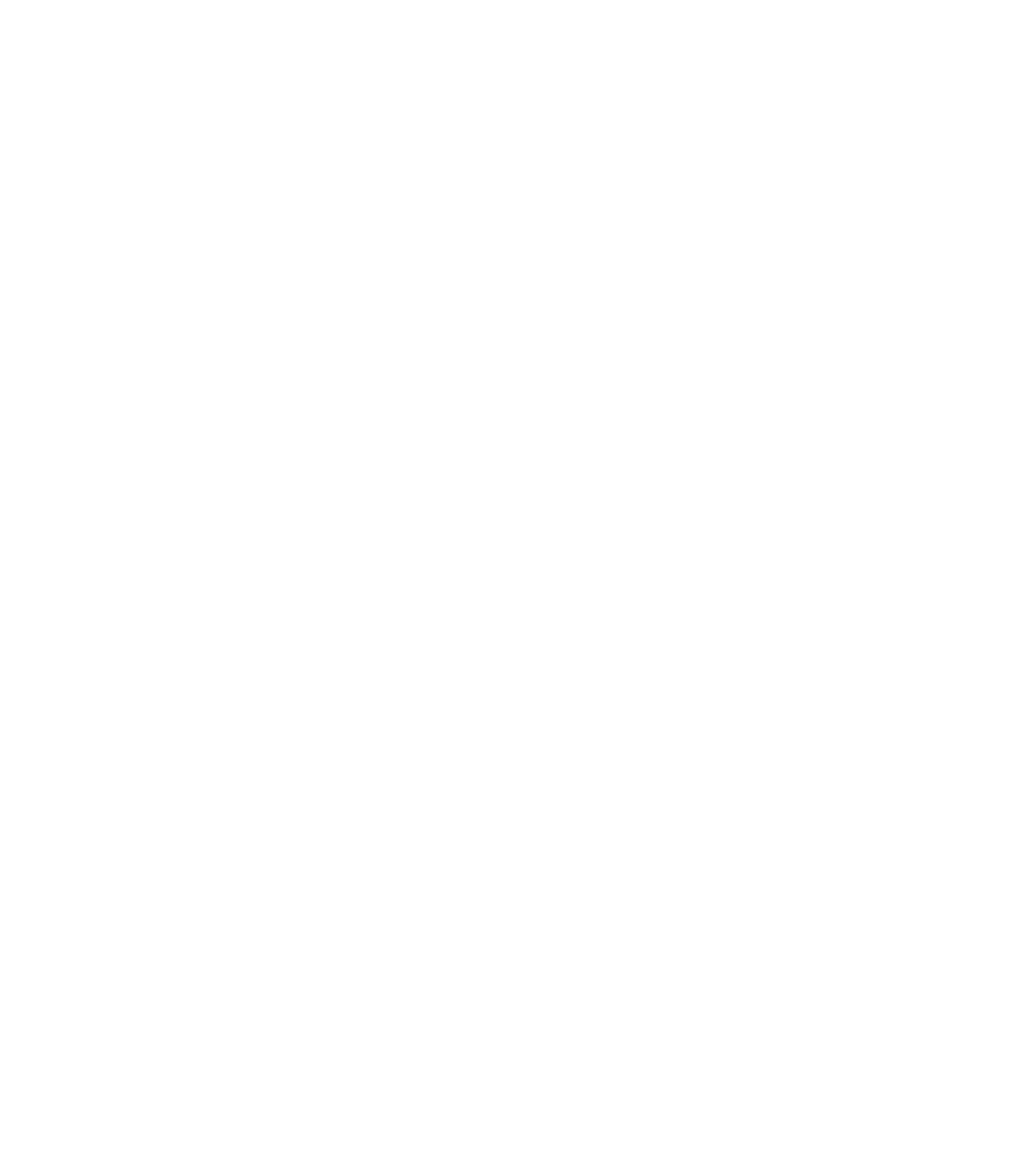
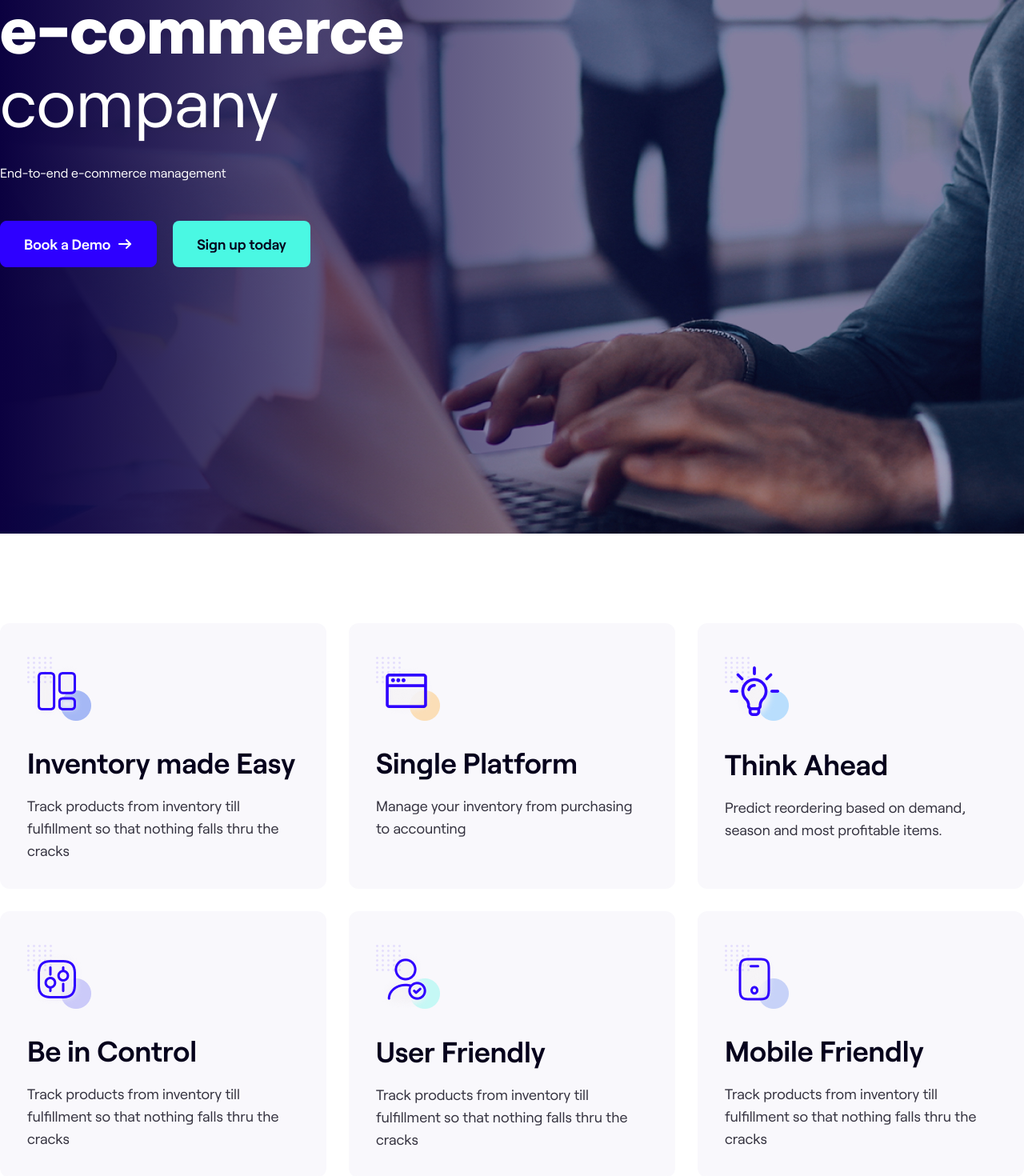
Before and after one commit to ashikrahman-ash/inventory-vue, a Nuxt app: page /json-data in a window 1280 px wide. Before the commit this address had no page. Shown: the part 438-1908 px from the top of the page at 80% size. Before the commit the page ends 800 px from the top, so only its background shows below. Built offline with nearby package versions, Linux system fonts and the light colour scheme.

Commit message:
Data listing

```diff
--- a/assets/css/main.css
+++ b/assets/css/main.css
@@ -75,7 +75,6 @@
 
 /* Hero section -/Start */
 .common-btn {
-    padding: 18px 30px;
     font-size: 18px;
     line-height: 22px;
 }
--- a/components/Header.vue
+++ b/components/Header.vue
@@ -10,8 +10,8 @@
                     </div>
                     <div class="menu-bar text-white flex-auto flex items-center justify-center gap-8">
                         <NuxtLink to="/">Home</NuxtLink>
-                        <NuxtLink to="">Features</NuxtLink>
-                        <NuxtLink to="">Company</NuxtLink>
+                        <NuxtLink to="/features">Features</NuxtLink>
+                        <NuxtLink to="/json-data">Company</NuxtLink>
                         <NuxtLink to="">Intergrations</NuxtLink>
                         <NuxtLink to="">Pricing</NuxtLink>
                         <NuxtLink to="">Help Center</NuxtLink>
--- a/components/PrimaryBtn.vue
+++ b/components/PrimaryBtn.vue
@@ -1,13 +1,16 @@
 <template>
     <div>
-        <NuxtLink to="/" class="common-btn bg-main_purple text-white rounded-lg flex gap-2 justify-center items-center font-semibold">
+        <NuxtLink to="/"
+            class="common-btn py-[17px] px-[29px] bg-main_purple text-white border border-main_purple rounded-lg flex gap-2 justify-center items-center font-semibold hover:bg-transparent transition-all duration-200 hover:text-main_purple">
             <span>
                 <slot />
             </span>
             <span>
                 <svg width="20" height="20" viewBox="0 0 20 20" fill="none" xmlns="http://www.w3.org/2000/svg">
-                    <path d="M12.0254 4.94165L17.0837 9.99998L12.0254 15.0583" stroke="white" stroke-width="2" stroke-miterlimit="10" stroke-linecap="round" stroke-linejoin="round"/>
-                    <path d="M2.91699 10H16.942" stroke="white" stroke-width="2" stroke-miterlimit="10" stroke-linecap="round" stroke-linejoin="round"/>
+                    <path d="M12.0254 4.94165L17.0837 9.99998L12.0254 15.0583" stroke="white" stroke-width="2"
+                        stroke-miterlimit="10" stroke-linecap="round" stroke-linejoin="round" />
+                    <path d="M2.91699 10H16.942" stroke="white" stroke-width="2" stroke-miterlimit="10"
+                        stroke-linecap="round" stroke-linejoin="round" />
                 </svg>
             </span>
         </NuxtLink>
@@ -15,10 +18,11 @@
 </template>
 
 <script>
-    export default {
+export default {
 
-    }
+}
 </script>
+
 
 <style>
 
--- a/components/SecondaryBtn.vue
+++ b/components/SecondaryBtn.vue
@@ -1,6 +1,6 @@
 <template>
     <div>
-        <NuxtLink to="/" class="common-btn bg-secondary text-dark1 rounded-lg font-semibold flex">
+        <NuxtLink to="/" class="common-btn bg-secondary text-dark1 font-semibold flex py-[18px] px-[30px] rounded-lg">
             <slot />
         </NuxtLink>
     </div>
--- /dev/null
+++ b/layouts/default.vue
@@ -0,0 +1,7 @@
+<template>
+    <div>
+        <Header />
+            <slot />
+        <Footer />
+    </div>
+</template>
--- a/pages/index.vue
+++ b/pages/index.vue
@@ -1,88 +1,88 @@
 <template>
     <div>
-        <Header />
+        <NuxtLayout>
+
             <HomeHero />
 
             <section class="services-wrapper pb-20">
                 <div class="container mx-auto py-[100px] px-40 mt-[-200px] bg-white rounded-[20px]">
                     <div class="services-box grid grid-cols-3 gap-[30px] ">
-                    <div class="service-item pt-10 px-8 pb-8 bg-dark7 rounded-xl border-2 border-dark7 hover:border-dark5 hover:bg-white transition-colors duration-200">
+
+                        <div v-for="service in services" class="service-item pt-10 px-8 pb-8 bg-dark7 rounded-xl border-2 border-dark7 hover:border-dark5 hover:bg-white transition-colors duration-200">
                             <div class="service-icon mb-8">
-                            <img src="../assets/img/services-icon-1.png" alt="" class=" max-w-full">
+                                <img :src="service.icon" alt="" class=" max-w-full">
                             </div>
                             <h3 class="service-heading font-semibold text-dark1 text-4xl mb-5">
-                            Inventory made Easy
+                                {{ service.name }}
                             </h3>
                             <p class=" text-dark2 text-lg">
-                            Track products from inventory till fulfillment so that nothing falls thru the cracks</p>
-                    </div>
-                    <div class="service-item pt-10 px-8 pb-8 bg-dark7 rounded-xl border-2 border-dark7 hover:border-dark5 hover:bg-white transition-colors duration-200">
-                        <div class="service-icon mb-8">
-                            <img src="../assets/img/services-icon-2.png" alt="" class=" max-w-full">
-                        </div>
-                        <h3 class="service-heading font-semibold text-dark1 text-4xl mb-5">
-                            Single Platform
-                        </h3>
-                        <p class=" text-dark2 text-lg">
-                            Manage your inventory from purchasing to accounting
+                                {{ service.content }}
                             </p>
                         </div>
-                    <div class="service-item pt-10 px-8 pb-8 bg-dark7 rounded-xl border-2 border-dark7 hover:border-dark5 hover:bg-white transition-colors duration-200">
-                        <div class="service-icon mb-8">
-                            <img src="../assets/img/services-icon-3.png" alt="" class=" max-w-full">
-                        </div>
-                        <h3 class="service-heading font-semibold text-dark1 text-4xl mb-5">
-                            Think Ahead
-                        </h3>
-                        <p class=" text-dark2 text-lg">
-                            Predict reordering based on demand, season and most profitable items.
-                        </p>
-                    </div>
-                    <div class="service-item pt-10 px-8 pb-8 bg-dark7 rounded-xl border-2 border-dark7 hover:border-dark5 hover:bg-white transition-colors duration-200">
-                        <div class="service-icon mb-8">
-                            <img src="../assets/img/services-icon-4.png" alt="" class=" max-w-full">
-                        </div>
-                        <h3 class="service-heading font-semibold text-dark1 text-4xl mb-5">
-                            Be in Control
-                        </h3>
-                        <p class=" text-dark2 text-lg">
-                            Track products from inventory till fulfillment so that nothing falls thru the cracks
-                        </p>
-                    </div>
-                    <div class="service-item pt-10 px-8 pb-8 bg-dark7 rounded-xl border-2 border-dark7 hover:border-dark5 hover:bg-white transition-colors duration-200">
-                        <div class="service-icon mb-8">
-                            <img src="../assets/img/services-icon-5.png" alt="" class=" max-w-full">
-                        </div>
-                        <h3 class="service-heading font-semibold text-dark1 text-4xl mb-5">
-                            User Friendly
-                        </h3>
-                        <p class=" text-dark2 text-lg">
-                            Track products from inventory till fulfillment so that nothing falls thru the cracks
-                        </p>
-                    </div>
-                    <div class="service-item pt-10 px-8 pb-8 bg-dark7 rounded-xl border-2 border-dark7 hover:border-dark5 hover:bg-white transition-colors duration-200">
-                        <div class="service-icon mb-8">
-                            <img src="../assets/img/services-icon-6.png" alt="" class=" max-w-full">
-                        </div>
-                        <h3 class="service-heading font-semibold text-dark1 text-4xl mb-5">
-                            Mobile Friendly
-                        </h3>
-                        <p class=" text-dark2 text-lg">
-                            Track products from inventory till fulfillment so that nothing falls thru the cracks
-                        </p>
+
                     </div>
                 </div>
-            </div>
+
             </section>
+
+        </NuxtLayout>
     </div>
 </template>
 
 <script>
+    import serviceIcon1 from '../assets/img/services-icon-1.png'
+    import serviceIcon2 from '../assets/img/services-icon-2.png'
+    import serviceIcon3 from '../assets/img/services-icon-3.png'
+    import serviceIcon4 from '../assets/img/services-icon-4.png'
+    import serviceIcon5 from '../assets/img/services-icon-5.png'
+    import serviceIcon6 from '../assets/img/services-icon-6.png'
+
     export default {
-
+        data() {
+            return {
+                services: [
+                    {
+                        id: 1,
+                        icon: serviceIcon1,
+                        title: "Inventory made Easy",
+                        content: "Track products from inventory till fulfillment so that nothing falls thru the cracks"
+                    },
+                    {
+                        id: 2,
+                        icon: serviceIcon2,
+                        title: "Single Platform",
+                        content: "Manage your inventory from purchasing to accounting"
+                    },
+                    {
+                        id: 3,
+                        icon: serviceIcon3,
+                        title: "Think Ahead",
+                        content: "Predict reordering based on demand, season and most profitable items."
+                    },
+                    {
+                        id: 4,
+                        icon: serviceIcon4,
+                        title: "Be in Control",
+                        content: "Track products from inventory till fulfillment so that nothing falls thru the cracks"
+                    },
+                    {
+                        id: 5,
+                        icon: serviceIcon5,
+                        title: "User Friendly",
+                        content: "Track products from inventory till fulfillment so that nothing falls thru the cracks"
+                    },
+                    {
+                        id: 6,
+                        icon: serviceIcon6,
+                        title: "Mobile Friendly",
+                        content: "Track products from inventory till fulfillment so that nothing falls thru the cracks"
+                    }
+                ]
+            }
+        }
     }
 </script>
 
-<style lang="scss" scoped>
+<style scoped>
 
 </style>
--- /dev/null
+++ b/pages/json-data.vue
@@ -0,0 +1,78 @@
+<script>
+import serviceIcon1 from '../assets/img/services-icon-1.png'
+import serviceIcon2 from '../assets/img/services-icon-2.png'
+import serviceIcon3 from '../assets/img/services-icon-3.png'
+import serviceIcon4 from '../assets/img/services-icon-4.png'
+import serviceIcon5 from '../assets/img/services-icon-5.png'
+import serviceIcon6 from '../assets/img/services-icon-6.png'
+
+export default {
+    data() {
+        return {
+            services: [
+                {
+                    id: 1,
+                    icon: serviceIcon1,
+                    title: "Inventory made Easy",
+                    content: "Track products from inventory till fulfillment so that nothing falls thru the cracks"
+                },
+                {
+                    id: 2,
+                    icon: serviceIcon2,
+                    title: "Single Platform",
+                    content: "Manage your inventory from purchasing to accounting"
+                },
+                {
+                    id: 3,
+                    icon: serviceIcon3,
+                    title: "Think Ahead",
+                    content: "Predict reordering based on demand, season and most profitable items."
+                },
+                {
+                    id: 4,
+                    icon: serviceIcon4,
+                    title: "Be in Control",
+                    content: "Track products from inventory till fulfillment so that nothing falls thru the cracks"
+                },
+                {
+                    id: 5,
+                    icon: serviceIcon5,
+                    title: "User Friendly",
+                    content: "Track products from inventory till fulfillment so that nothing falls thru the cracks"
+                },
+                {
+                    id: 6,
+                    icon: serviceIcon6,
+                    title: "Mobile Friendly",
+                    content: "Track products from inventory till fulfillment so that nothing falls thru the cracks"
+                },
+            ]
+        }
+    }
+}
+</script>
+
+<template>
+        <NuxtLayout>
+            <HomeHero />
+            <div class="container mx-auto my-28">
+                <div class="grid grid-cols-3 gap-7">
+                    <div v-for="service in services" key="id" class="service-item pt-10 px-8 pb-8 bg-dark7 rounded-xl border-2 border-dark7 hover:border-dark5 hover:bg-white transition-colors duration-200">
+                        <div class="service-icon mb-8">
+                            <img :src="service.icon" alt="" class=" max-w-full">
+                        </div>
+                        <h3 class="service-heading font-semibold text-dark1 text-4xl mb-5">
+                            {{ service.title }}
+                        </h3>
+                        <p class=" text-dark2 text-lg">
+                            {{ service.content }}
+                        </p>
+                    </div>
+                </div>
+            </div>
+        </NuxtLayout>
+</template>
+
+<style scoped>
+
+</style>
```
Also changed, not shown: components/LoginSlider.vue (+31 -31 lines), pages/features.vue (added, +22 -0 lines). Lines whose indentation alone changed are shown as unchanged.
